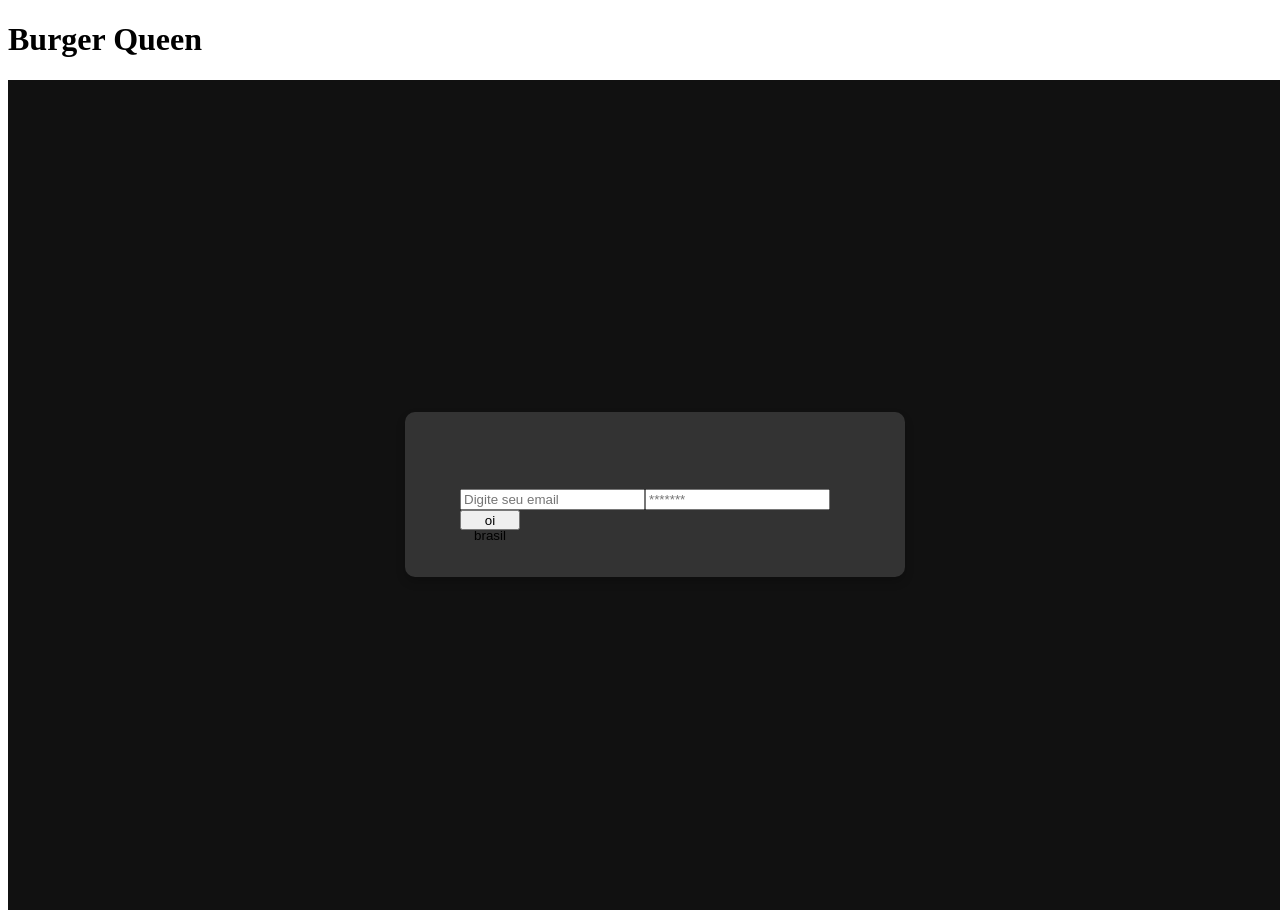
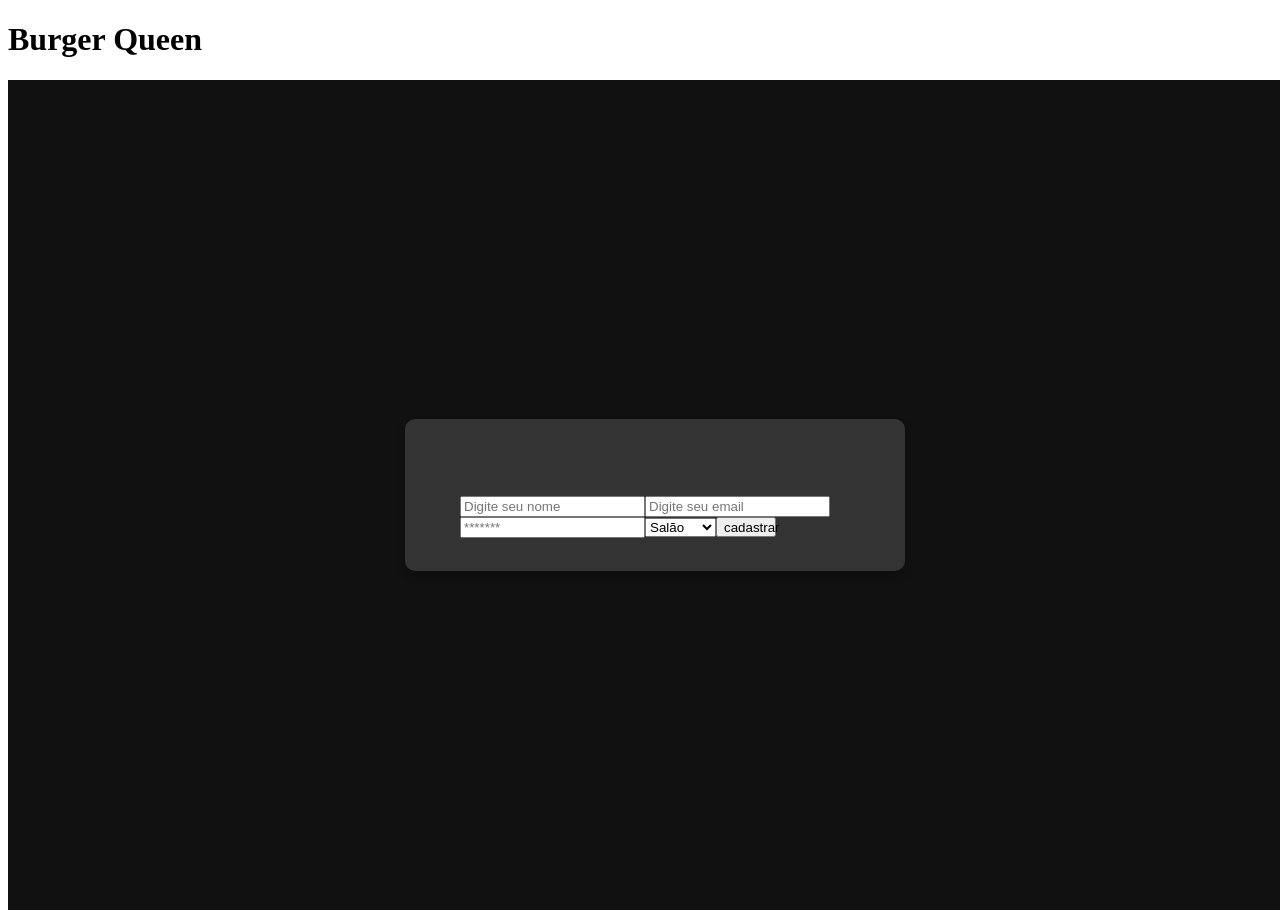
Before and after one commit to Laboratoria/SAP007-burger-queen-api-client, a React (Create React App) app: page /register in a window 1280 px wide. Shown: the top 918 px of the page. Built offline with nearby package versions, Linux system fonts and the light colour scheme.

Commit message:
feat: WIP connecting api
Co-authored-by: elizenai <elizenai.silva@hotmail.com>
Co-authored-by: GabrielaMedrado <gabrieladmr@gmail.com>

```diff
--- a/src/components/Button/style.css
+++ b/src/components/Button/style.css
@@ -1,4 +1,4 @@
-.botaozinho {
+.button {
     height: 20px;
     width: 60px;
 }
--- a/src/pages/Login/index.jsx
+++ b/src/pages/Login/index.jsx
@@ -24,7 +24,7 @@ export const Login = () => {
       onChange={(e) => setPassword(e.target.value)}
       />
       <Button
-      className="botaozinho"
+      className="button"
       btnText="clique"
       />
     </Layout>
--- a/src/pages/Register/index.jsx
+++ b/src/pages/Register/index.jsx
@@ -2,31 +2,44 @@ import { useState } from "react";
 import { Button } from "../../components/Button";
 import { Input } from "../../components/Input";
 import { Layout } from "../../components/Layout";
+import { registerUser } from "../../services/api";
+// import { useHistory } from "react-router";
 
 
 export const Register = () => {
+  const [name, setName] = useState("")
   const [email, setEmail] = useState("");
   const [password, setPassword] = useState("");
-    // const [name, setName] = useState("");
+  const [role, setRole] = useState ("saloon");
 
+  // const history = useHistory();
+
+  const handleSubmit = (e) => {
+    e.preventDefault();
+    registerUser(name, email, password, role)
+    .then((response) => console.log(response))
+    // = () => {
+    //   history.push("/");
+    // })
+    .catch((error) => console.log(error));
+    // mostrar o erro
+  };
   return (
   <Layout>
-      <Input
-      placeholder= "Digite seu email"
-      type= "email"
-      value= {email}
-      onChange={(e) => setEmail(e.target.value)}
-      />
-      <Input
-      placeholder= "*******"
-      type= "password"
-      value= {password}
-      onChange={(e) => setPassword(e.target.value)}
-      />
-      <Button
-      className="botaozinho"
-      btnText="oi brasil"
-      />
+    <form>
+      <Input placeholder="Digite seu nome" type="text" value= {name} onChange={(e) => setName(e.target.value)}/>
+      <Input placeholder= "Digite seu email" type= "email" value= {email} onChange={(e) => setEmail(e.target.value)}/>
+      <Input placeholder= "*******" type= "password" value= {password} onChange={(e) => setPassword(e.target.value)}/>
+      <select>
+        <option value="saloon" checked={role === "saloon"} onChange= {(e) => setRole(e.target.value)}>
+        <label>Salão</label>
+        </option>
+        <option value="kitchen" checked={role === "kitchen"} onChange= {(e) => setRole(e.target.value)}>
+        <label>Cozinha</label>
+        </option>
+      </select>
+      <Button className="button" btnText="cadastrar" onClick= {handleSubmit}/>
+    </form>
   </Layout>
   );
 
--- /dev/null
+++ b/src/services/api.js
@@ -0,0 +1,16 @@
+export const registerUser = (name, email, password, role) => {
+  return fetch("https://lab-api-bq.herokuapp.com/users", {
+    method: "POST",
+    headers: {
+      "Content-Type": "application/json",
+    },
+
+    body:JSON.stringify({
+      name: name,
+      email: email,
+      password:password,
+      role:role,
+      restaurant:"Queens Burger",
+    })
+  });
+};
```
Also changed, not shown: src/index.js (+4 -4 lines), src/routes.jsx (line endings or trailing spaces). Lines whose indentation alone changed are shown as unchanged.
